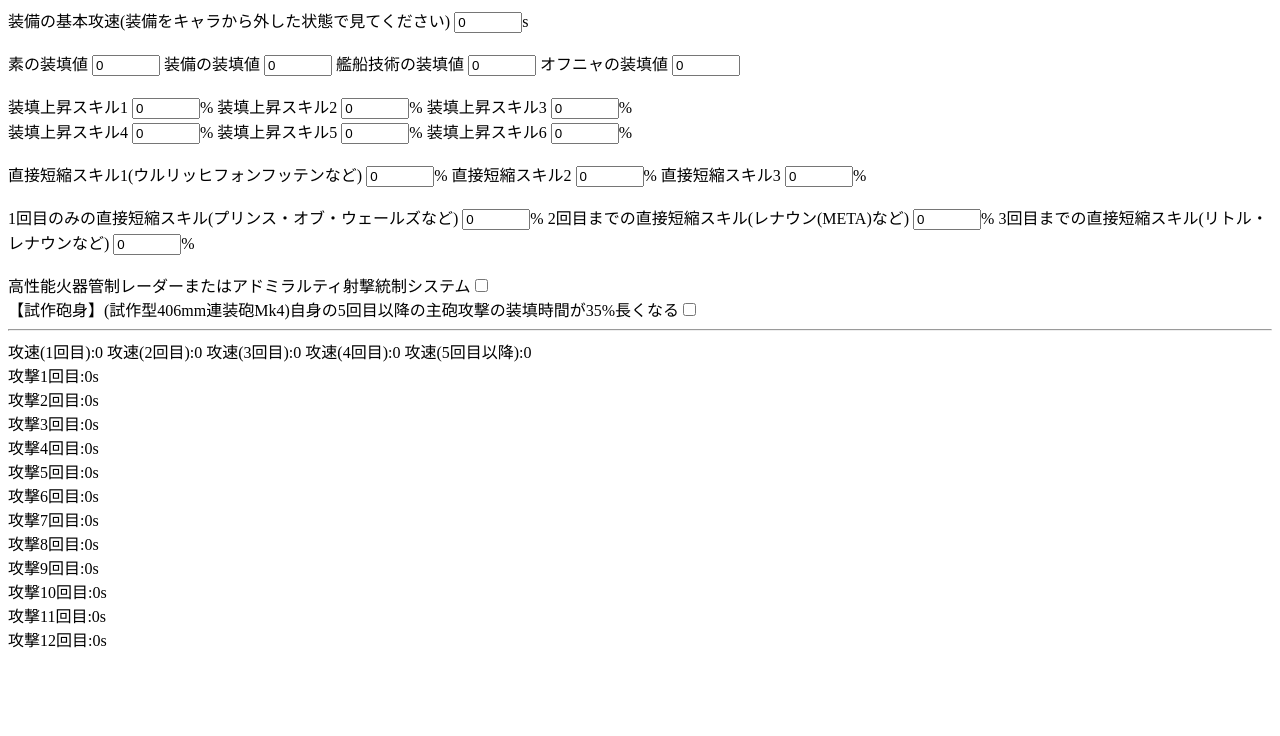
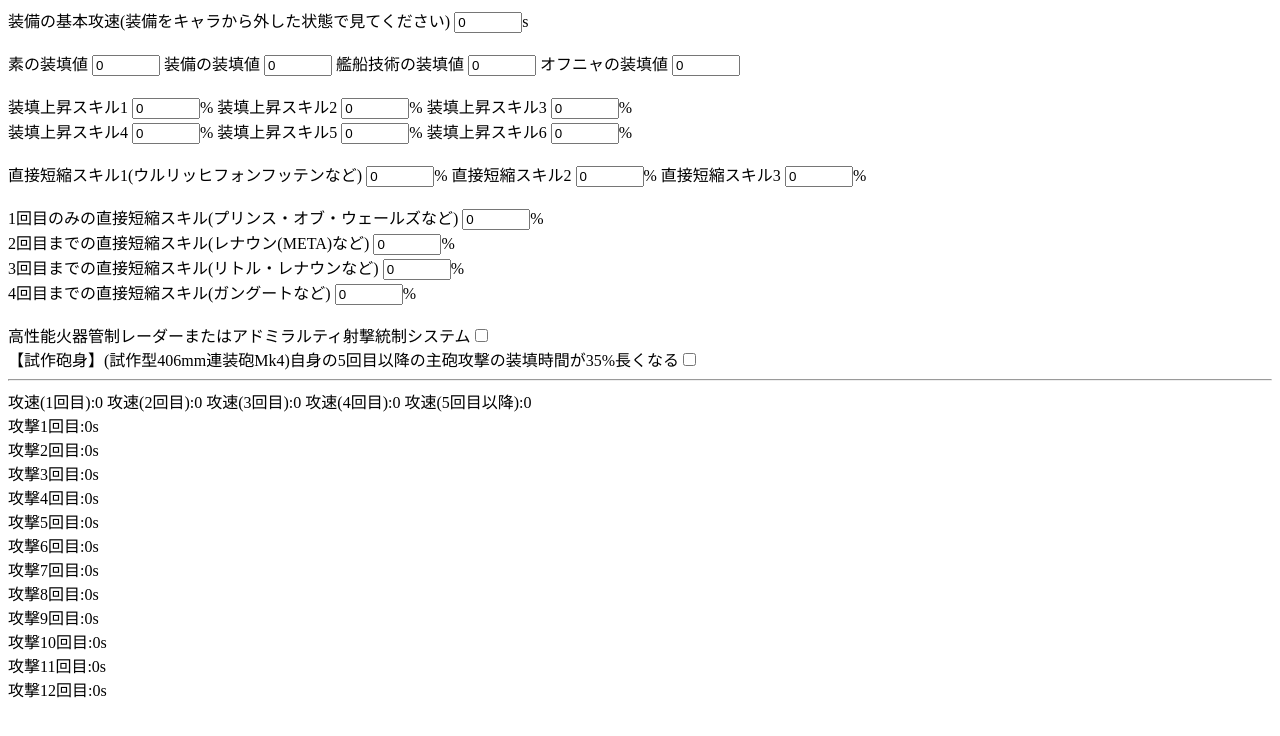
Before and after one commit to asdf2501/attack-speed, a Vue app: page / in a window 1280 px wide. Shown: the top 736 px of the page. Built offline with nearby package versions, Linux system fonts and the light colour scheme.

Commit message:
upToFourthDirectReductionSkill

```diff
--- a/src/App.vue
+++ b/src/App.vue
@@ -22,13 +22,14 @@ const directReductionSkill3 = ref(0);
 const oneTimeDirectReductionSkill = ref(0);
 const upToSecondDirectReductionSkill = ref(0);
 const upToThirdDirectReductionSkill = ref(0);
+const upToFourthDirectReductionSkill = ref(0);
 
 const highPeformanceFireControllRader = ref(false);
 const experimentalGunBarrel = ref(false);
 
 const firstAttack = computed(
   (): number => {
-    let attackTime = ( defaultRateOfFire.value * Math.sqrt( 200 / ( 100 + ( defaultReload.value + equipmentReload.value + fleetTechnology.value + meowfficer.value ) * (1 + skill1.value/100 + skill2.value/100 + skill3.value/100 + skill4.value/100 + skill5.value/100 + skill6.value/100))) * ( 1 - ( directReductionSkill1.value/100 + directReductionSkill2.value/100 + directReductionSkill3.value/100 + oneTimeDirectReductionSkill.value/100 + upToSecondDirectReductionSkill.value/100 + upToThirdDirectReductionSkill.value/100)));
+    let attackTime = ( defaultRateOfFire.value * Math.sqrt( 200 / ( 100 + ( defaultReload.value + equipmentReload.value + fleetTechnology.value + meowfficer.value ) * (1 + skill1.value/100 + skill2.value/100 + skill3.value/100 + skill4.value/100 + skill5.value/100 + skill6.value/100))) * ( 1 - ( directReductionSkill1.value/100 + directReductionSkill2.value/100 + directReductionSkill3.value/100 + oneTimeDirectReductionSkill.value/100 + upToSecondDirectReductionSkill.value/100 + upToThirdDirectReductionSkill.value/100 + upToFourthDirectReductionSkill.value/100)));
     if(highPeformanceFireControllRader.value){
       attackTime = attackTime * 0.85;
     }
@@ -38,21 +39,21 @@ const firstAttack = computed(
 )
 const secondAttack = computed(
   (): number => {
-    let attackTime = ( defaultRateOfFire.value * Math.sqrt( 200 / ( 100 + ( defaultReload.value + equipmentReload.value + fleetTechnology.value + meowfficer.value ) * (1 + skill1.value/100 + skill2.value/100 + skill3.value/100 + skill4.value/100 + skill5.value/100 + skill6.value/100))) * ( 1 - ( directReductionSkill1.value/100 + directReductionSkill2.value/100 + directReductionSkill3.value/100 + upToSecondDirectReductionSkill.value/100 + upToThirdDirectReductionSkill.value/100)));
+    let attackTime = ( defaultRateOfFire.value * Math.sqrt( 200 / ( 100 + ( defaultReload.value + equipmentReload.value + fleetTechnology.value + meowfficer.value ) * (1 + skill1.value/100 + skill2.value/100 + skill3.value/100 + skill4.value/100 + skill5.value/100 + skill6.value/100))) * ( 1 - ( directReductionSkill1.value/100 + directReductionSkill2.value/100 + directReductionSkill3.value/100 + upToSecondDirectReductionSkill.value/100 + upToThirdDirectReductionSkill.value/100 + upToFourthDirectReductionSkill.value/100)));
     attackTime = (Math.ceil(attackTime * 100)) / 100;
     return attackTime;
   }
 )
 const thirdAttack = computed(
   (): number => {
-    let attackTime = ( defaultRateOfFire.value * Math.sqrt( 200 / ( 100 + ( defaultReload.value + equipmentReload.value + fleetTechnology.value +meowfficer.value ) * (1 + skill1.value/100 + skill2.value/100 + skill3.value/100 + skill4.value/100 + skill5.value/100 + skill6.value/100))) * ( 1 - ( directReductionSkill1.value/100 + directReductionSkill2.value/100 + directReductionSkill3.value/100 + upToThirdDirectReductionSkill.value/100)));
+    let attackTime = ( defaultRateOfFire.value * Math.sqrt( 200 / ( 100 + ( defaultReload.value + equipmentReload.value + fleetTechnology.value +meowfficer.value ) * (1 + skill1.value/100 + skill2.value/100 + skill3.value/100 + skill4.value/100 + skill5.value/100 + skill6.value/100))) * ( 1 - ( directReductionSkill1.value/100 + directReductionSkill2.value/100 + directReductionSkill3.value/100 + upToThirdDirectReductionSkill.value/100 + upToFourthDirectReductionSkill.value/100)));
     attackTime = (Math.ceil(attackTime * 100)) / 100;
     return attackTime;
   }
 )
 const fourthAttack = computed(
   (): number => {
-    let attackTime = ( defaultRateOfFire.value * Math.sqrt( 200 / ( 100 + ( defaultReload.value + equipmentReload.value + fleetTechnology.value + meowfficer.value ) * (1 + skill1.value/100 + skill2.value/100 + skill3.value/100 + skill4.value/100 + skill5.value/100 + skill6.value/100))) * ( 1 - ( directReductionSkill1.value/100 + directReductionSkill2.value/100 + directReductionSkill3.value/100)));
+    let attackTime = ( defaultRateOfFire.value * Math.sqrt( 200 / ( 100 + ( defaultReload.value + equipmentReload.value + fleetTechnology.value + meowfficer.value ) * (1 + skill1.value/100 + skill2.value/100 + skill3.value/100 + skill4.value/100 + skill5.value/100 + skill6.value/100))) * ( 1 - ( directReductionSkill1.value/100 + directReductionSkill2.value/100 + directReductionSkill3.value/100 + upToFourthDirectReductionSkill.value/100)));
     attackTime = (Math.ceil(attackTime * 100)) / 100;
     return attackTime;
   }
@@ -185,11 +186,13 @@ const cumulativeTwelfthAttack = computed(
   <br>
   <br>
   1回目のみの直接短縮スキル(プリンス・オブ・ウェールズなど)
-  <input type="number" v-model.number="oneTimeDirectReductionSkill">%
+  <input type="number" v-model.number="oneTimeDirectReductionSkill">%<br>
   2回目までの直接短縮スキル(レナウン(META)など)
-  <input type="number" v-model.number="upToSecondDirectReductionSkill">%
+  <input type="number" v-model.number="upToSecondDirectReductionSkill">%<br>
   3回目までの直接短縮スキル(リトル・レナウンなど)
-  <input type="number" v-model.number="upToThirdDirectReductionSkill">%
+  <input type="number" v-model.number="upToThirdDirectReductionSkill">%<br>
+  4回目までの直接短縮スキル(ガングートなど)
+  <input type="number" v-model.number="upToFourthDirectReductionSkill">%
   <br>
   <br>
   高性能火器管制レーダーまたはアドミラルティ射撃統制システム<input type="checkbox" v-model="highPeformanceFireControllRader">  <br>
```
Also changed, not shown: 3 other files (tests, documents, lock files or other folders).
